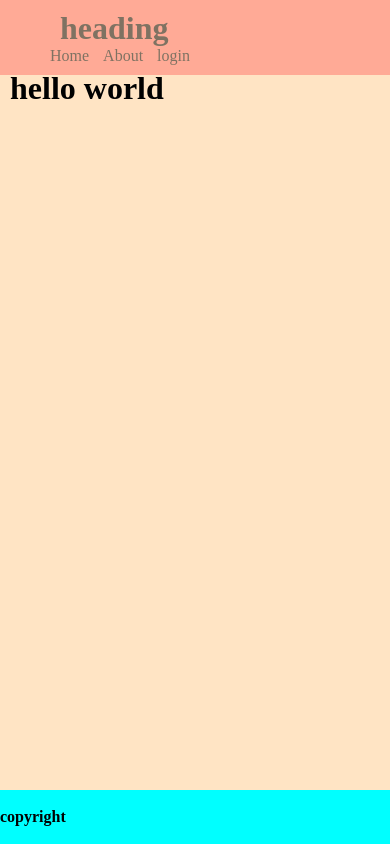
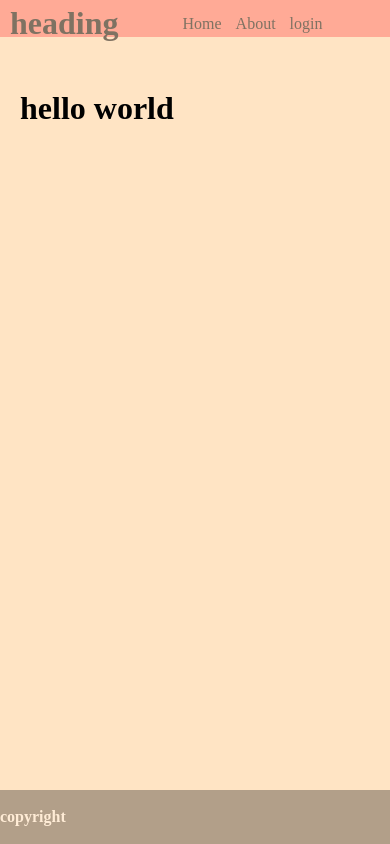
Before and after one commit to Souravirus/semester_registration, a plain HTML site: page index.html in a window 390 px wide. Shown: the top 844 px of the page. Drawn offline with Linux system fonts and the light colour scheme.

Commit message:
second commit

```diff
--- a/css/style.css
+++ b/css/style.css
@@ -5,21 +5,21 @@
 #header{
     background-color:#FF7069;
     opacity:0.5;
-
     /*! border: 8px solid; */
-    padding: 10px;
+    padding: 0px;
     position: fixed;
     width: 100%;
+    box-sizing: border-box;
 }
 #heading_text{
     display: inline;
-    margin-right:900px;
-    margin-top:100px;
-    margin-left:50px;
+    position: relative;
+//    top: 10px;
+    left:20px;
+    margin-right:800px;
 }
 #menu{
     display: inline;
-    margin-top:100px;
 }
 .menu_button{
     display: inline;
@@ -27,13 +27,40 @@
 }
 #main_content_area{
     background-color: bisque;
-    padding: 10px;
-    padding-top: 70px;
+    padding: 20px;
+    padding-top: 90px;
     padding-bottom: 70px;
 }
 #footer{
     width: 100%;
-    background-color: aqua;
+    background-color:black;
+    opacity: 0.3;
+    color: white;
     position: fixed;
     bottom: 0px;
 }
+
+#footer_text{
+    position:relative;
+    left:10px;
+}
+
+@media screen and (max-width: 1200px){
+    #heading_text{
+        margin-right: 500px;
+    }
+}
+
+@media screen and (max-width: 900px){
+    #heading_text{
+        margin-right: 200px;
+    }
+}
+
+@media screen and (max-width: 600px){
+    #heading_text{
+        margin-right: 30px;
+        left: 10px;
+        top: 5px;
+    }
+}
```
